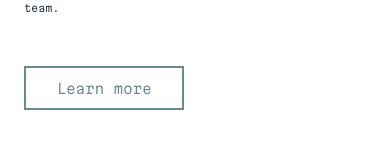
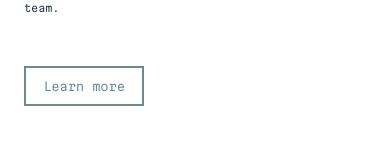
Before and after one commit to AllaOz/DesignerNext.js, a Next.js app in the folder interior-design/: page /services in a window 390 px wide. Shown: the part 540-700 px from the top of the page. Built offline with nearby package versions, Linux system fonts and the light colour scheme.

Commit message:
Reduce button widths: make all buttons more compact

```diff
--- a/interior-design/components/globals.scss
+++ b/interior-design/components/globals.scss
@@ -308,13 +308,13 @@ $hover-color: $accent-color;
 
 .learnMoreBtn {
   width: auto;
-  min-width: 160px;
-  height: 44px;
+  min-width: 120px;
+  height: 40px;
   font-family: $default-font;
-  font-size: 0.875rem;
+  font-size: 0.75rem;
   font-weight: 300;
   letter-spacing: -0.02em;
-  padding: 12px 20px;
+  padding: 10px 16px;
   background-color: white;
   color: $primary-color;
   cursor: pointer;
--- a/interior-design/components/ui/Form/form.module.scss
+++ b/interior-design/components/ui/Form/form.module.scss
@@ -111,9 +111,9 @@
   }
 
   .learnMoreBtn {
-    min-width: 140px;
-    height: 40px;
-    font-size: 0.75rem;
-    padding: 10px 18px;
+    min-width: 110px;
+    height: 36px;
+    font-size: 0.7rem;
+    padding: 8px 14px;
   }
 }
```
